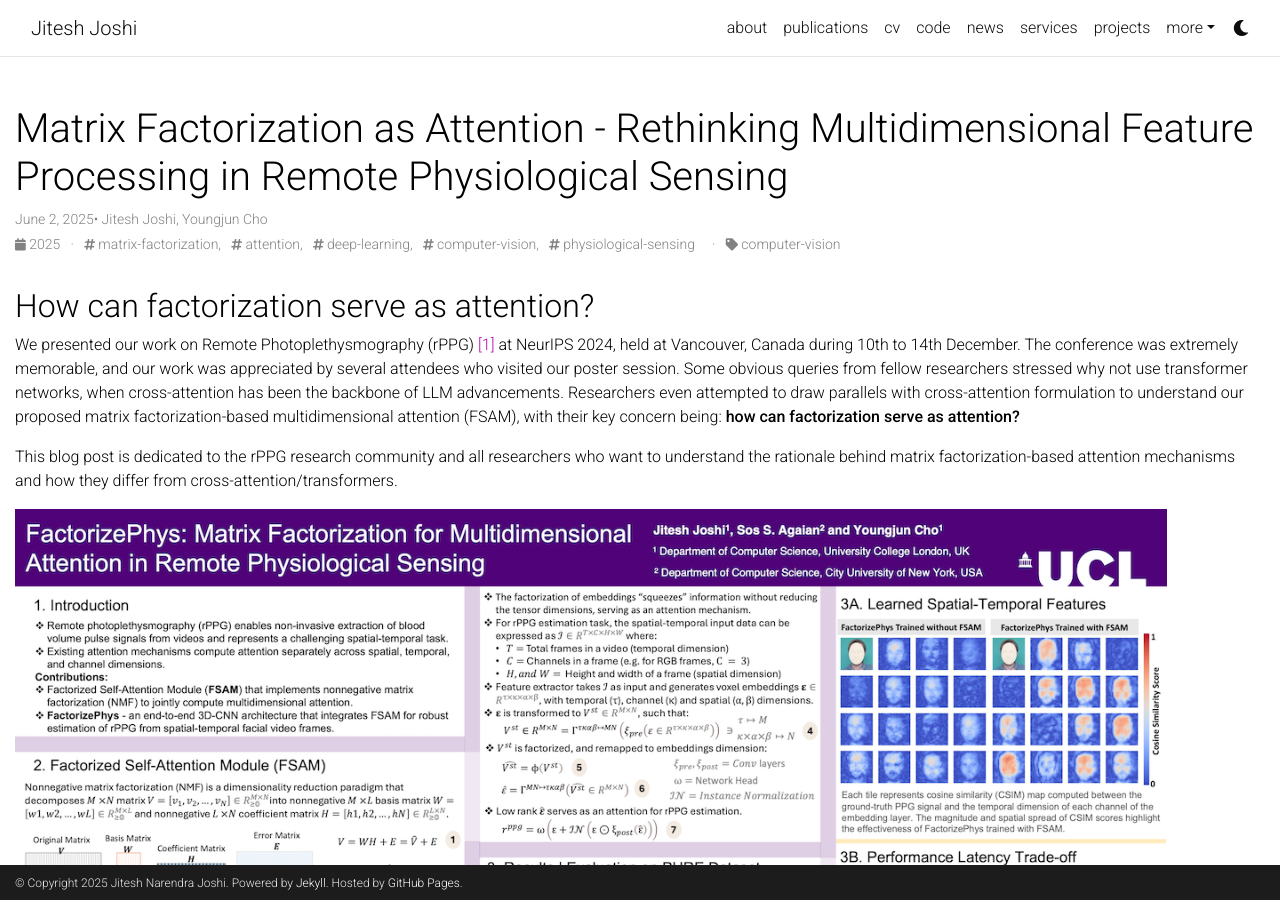
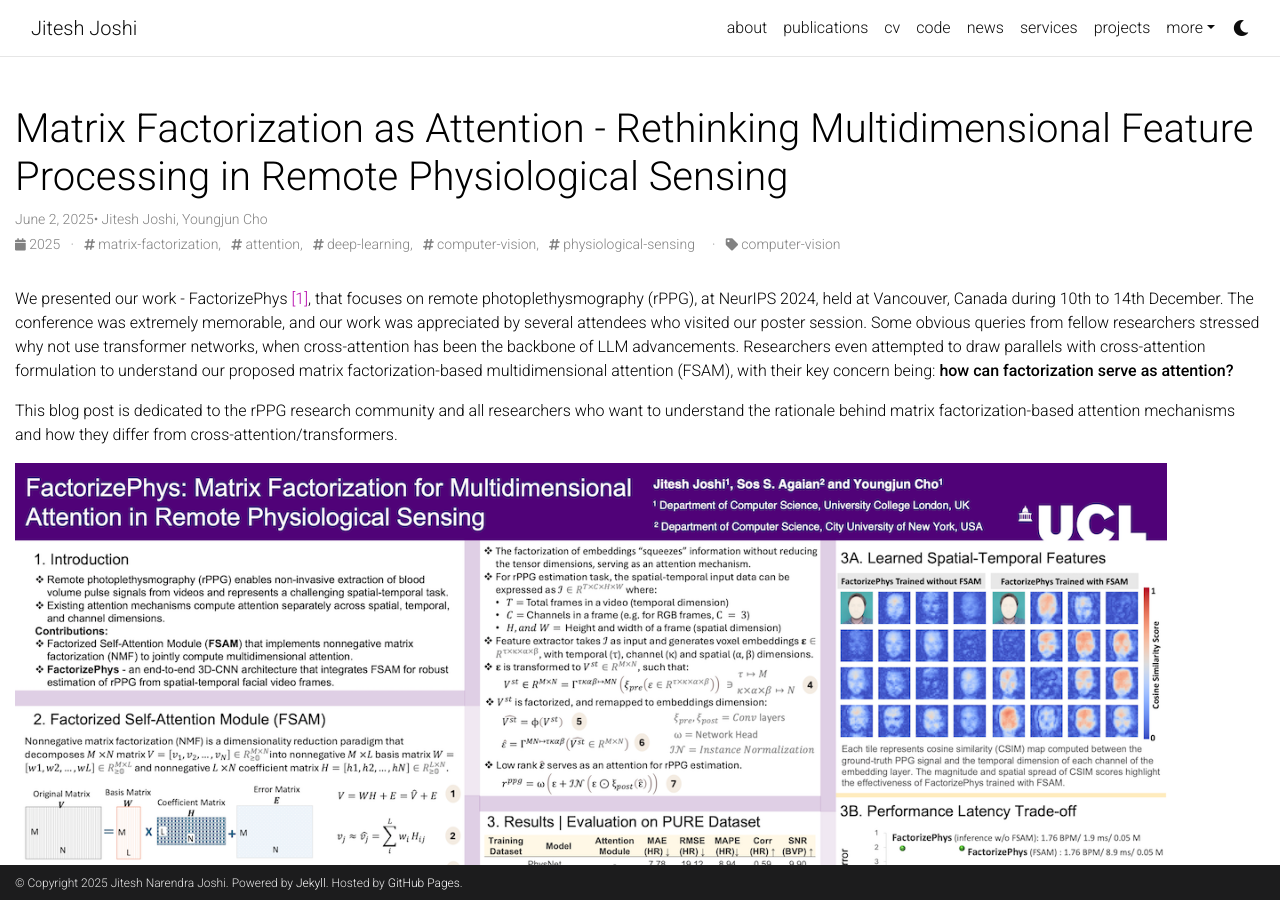
Before and after one commit to jnj256/jnj256.github.io, a Jekyll site: the page built from _posts/2025-06-02-FactorizePhys.md, in a window 1280 px wide and 900 px high. Built offline with Jekyll 4.4.1, drawn with Linux system fonts in a browser that asks for light colours; comment, search, counter and statistics services are not loaded; a style sheet for code colours, icons or effects is not loaded; some of the changed text lies outside the part shown.

Commit message:
updated blog

```diff
--- a/_posts/2025-06-02-FactorizePhys.md
+++ b/_posts/2025-06-02-FactorizePhys.md
@@ -8,9 +8,9 @@ categories: computer-vision
 author: Jitesh Joshi, Youngjun Cho
 ---
 
-## How can factorization serve as attention?
+<!-- ## How can factorization serve as attention? -->
 
-We presented our work on Remote Photoplethysmography (rPPG) [[1]](#references) at NeurIPS 2024, held at Vancouver, Canada during 10th to 14th December. The conference was extremely memorable, and our work was appreciated by several attendees who visited our poster session. Some obvious queries from fellow researchers stressed why not use transformer networks, when cross-attention has been the backbone of LLM advancements. Researchers even attempted to draw parallels with cross-attention formulation to understand our proposed matrix factorization-based multidimensional attention (FSAM), with their key concern being: **how can factorization serve as attention?**
+We presented our work - FactorizePhys [[1]](#references), that focuses on remote photoplethysmography (rPPG), at NeurIPS 2024, held at Vancouver, Canada during 10th to 14th December. The conference was extremely memorable, and our work was appreciated by several attendees who visited our poster session. Some obvious queries from fellow researchers stressed why not use transformer networks, when cross-attention has been the backbone of LLM advancements. Researchers even attempted to draw parallels with cross-attention formulation to understand our proposed matrix factorization-based multidimensional attention (FSAM), with their key concern being: **how can factorization serve as attention?**
 
 This blog post is dedicated to the rPPG research community and all researchers who want to understand the rationale behind matrix factorization-based attention mechanisms and how they differ from cross-attention/transformers.
 
@@ -257,6 +257,6 @@ FSAM demonstrates that the deeper understanding the problem domain can lead to m
 
 ---
 
-*This work was conducted at the Department of Computer Science, University College London, under the supervision of Prof. Youngjun Cho.*
+*This work was conducted at the Department of Computer Science, University College London, under the supervision of Prof. Youngjun Cho. Jitesh Joshi was fully supported with international studentship that was secured by Prof. Cho*
 
 *For questions or collaborations, please contact: [jitesh.joshi.20@ucl.ac.uk](mailto:jitesh.joshi.20@ucl.ac.uk)*
```
Also changed, not shown: assets/img/factorizephys/Inference-latency.png, assets/img/factorizephys/cross-dataset-performance.png, assets/img/factorizephys/rank-ablation.png, 1 other file.
